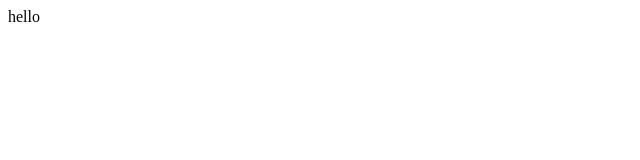
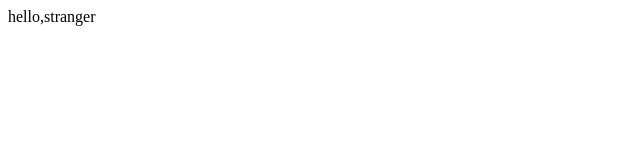
Before and after one commit to eunsol-yechan-wedding/invitation, a plain HTML site: page index.html in a window 1280 px wide. Shown: the full height of the page, 0-640 px from the left. Drawn offline with Linux system fonts and the light colour scheme.

Commit message:
index 변경

```diff
--- a/index.html
+++ b/index.html
@@ -2,6 +2,8 @@
 <html>
     <head><meta charset="utf-8"></head>
     <body>
-        hello
+        hello,stranger
+
+
     </body>
 </html>
```
